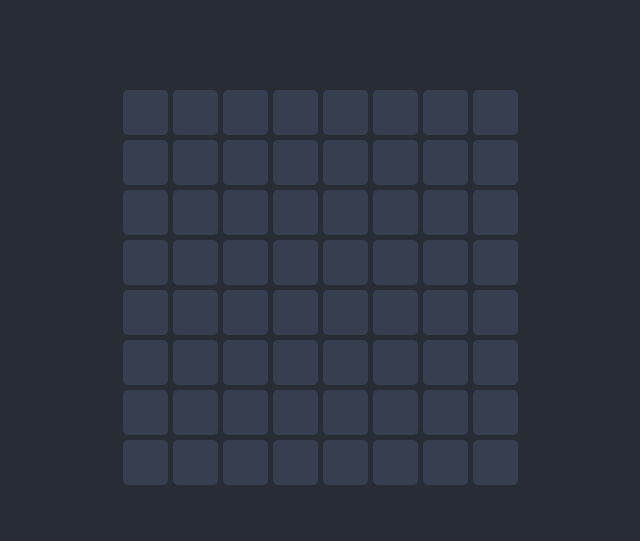
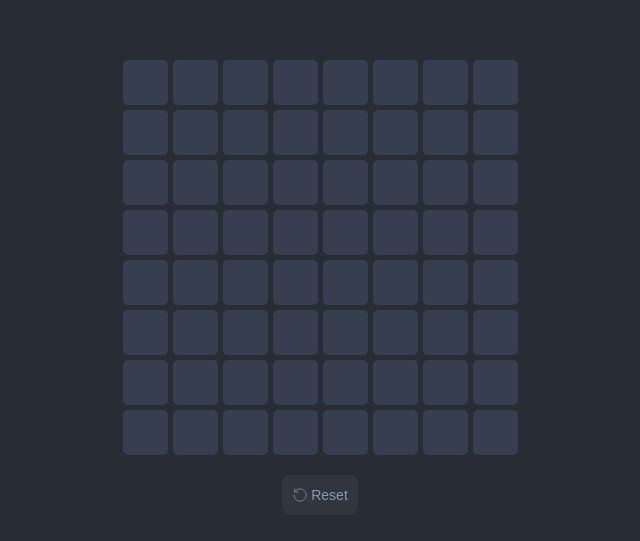
Before and after one commit to droff/knights-move, a React (Create React App) app: page / in a window 1280 px wide. Shown: the part 113-654 px from the top of the page, without its empty margins (320-960 px from the left). Built offline with nearby package versions, Linux system fonts and the light colour scheme.

Commit message:
Add control button

```diff
--- a/src/App.css
+++ b/src/App.css
@@ -1,19 +1,8 @@
-.App {
+.app {
   text-align: center;
 }
 
-.App-logo {
-  height: 40vmin;
-  pointer-events: none;
-}
-
-@media (prefers-reduced-motion: no-preference) {
-  .App-logo {
-    animation: App-logo-spin infinite 20s linear;
-  }
-}
-
-.App-header {
+.game {
   background-color: #282c34;
   min-height: 100vh;
   display: flex;
@@ -22,17 +11,8 @@
   justify-content: center;
   font-size: calc(10px + 2vmin);
   color: white;
-}
 
-.App-link {
-  color: #61dafb;
-}
-
-@keyframes App-logo-spin {
-  from {
-    transform: rotate(0deg);
-  }
-  to {
-    transform: rotate(360deg);
+  section {
+    padding: 10px;
   }
 }
--- a/src/App.tsx
+++ b/src/App.tsx
@@ -1,18 +1,20 @@
 import React from "react";
+import Board from "./components/Board/Board";
+import Control from "./components/Control/Control";
+import Game from "./components/Game/Game";
 import "./App.css";
-import { Game } from "./components/Game/Game";
-import Board from "./components/Board/Board";
 
 interface Props {}
 
 const App: React.FC<Props> = () => {
   return (
-    <div className="App">
-      <header className="App-header">
+    <div className="app">
+      <section className="game">
         <Game rows={8} cols={8}>
           <Board />
+          <Control />
         </Game>
-      </header>
+      </section>
     </div>
   );
 };
--- a/src/components/Board/Board.tsx
+++ b/src/components/Board/Board.tsx
@@ -1,7 +1,7 @@
 import React, { createContext, useContext } from "react";
-import "./Board.css";
 import Square from "../Square/Square";
 import { useGameContext } from "../Game/Game";
+import "./Board.css";
 
 interface BoardInterface {
   renderBoard: Function;
@@ -35,7 +35,7 @@ const Board: React.FC<{}> = () => {
 
   return (
     <BoardContext.Provider value={{ renderBoard }}>
-      <div className="board">{renderBoard()}</div>
+      <section className="board">{renderBoard()}</section>
     </BoardContext.Provider>
   );
 };
--- /dev/null
+++ b/src/components/Control/Control.css
@@ -0,0 +1,38 @@
+.control {
+  button {
+    align-items: center;
+    background-color: #30353f;
+    border-radius: 8px;
+    border-style: none;
+    box-sizing: border-box;
+    color: #8d99ae;
+    cursor: pointer;
+    display: flex;
+    font-size: 14px;
+    font-weight: 500;
+    height: 40px;
+    justify-content: center;
+    line-height: 20px;
+    list-style: none;
+    outline: none;
+    padding: 10px 10px;
+    position: relative;
+    text-align: center;
+    text-decoration: none;
+    transition: color 100ms;
+    vertical-align: baseline;
+    user-select: none;
+    -webkit-user-select: none;
+    touch-action: manipulation;
+    user-select: none;
+
+    svg {
+      margin-right: 3px;
+    }
+  }
+
+  button:hover,
+  button:focus {
+    background-color: #363e50;
+  }
+}
--- /dev/null
+++ b/src/components/Control/Control.tsx
@@ -0,0 +1,49 @@
+import React from "react";
+import "./Control.css";
+import { useGameContext } from "../Game/Game";
+
+const Control: React.FC<{}> = (): React.ReactNode => {
+  const { resetGame } = useGameContext();
+
+  const handleReset = () => {
+    resetGame();
+  };
+
+  return (
+    <section className="control">
+      <button onClick={handleReset}>
+        <svg
+          width="16px"
+          height="16px"
+          viewBox="0 0 21 21"
+          xmlns="http://www.w3.org/2000/svg"
+        >
+          <g id="SVGRepo_bgCarrier" strokeWidth="0"></g>
+          <g
+            id="SVGRepo_tracerCarrier"
+            strokeLinecap="round"
+            strokeLinejoin="round"
+          ></g>
+          <g id="SVGRepo_iconCarrier">
+            {" "}
+            <g
+              fill="none"
+              fillRule="evenodd"
+              stroke="#8d99ae"
+              strokeLinecap="round"
+              strokeLinejoin="round"
+              transform="matrix(0 1 1 0 2.5 2.5)"
+            >
+              {" "}
+              <path d="m3.98652376 1.07807068c-2.38377179 1.38514556-3.98652376 3.96636605-3.98652376 6.92192932 0 4.418278 3.581722 8 8 8s8-3.581722 8-8-3.581722-8-8-8"></path>{" "}
+              <path d="m4 1v4h-4" transform="matrix(1 0 0 -1 0 6)"></path>{" "}
+            </g>{" "}
+          </g>
+        </svg>
+        Reset
+      </button>
+    </section>
+  );
+};
+
+export default Control;
--- a/src/components/Game/Game.tsx
+++ b/src/components/Game/Game.tsx
@@ -4,6 +4,7 @@ import { BoardType, MoveType, MovesType } from "../../types";
 interface GameInterface {
   board: BoardType;
   makeMove: Function;
+  resetGame: Function;
 }
 
 const GameContext = createContext<GameInterface | undefined>(undefined);
@@ -104,9 +105,17 @@ export const Game: React.FC<GameProps> = (props: GameProps) => {
     setBoard(updatedBoard);
   };
 
+  const resetGame = (): void => {
+    setBoard(fillBoardWithValues(0));
+    setCurrentMove(0);
+    setPrevCalculatedMoves([]);
+  };
+
   return (
-    <GameContext.Provider value={{ board, makeMove }}>
+    <GameContext.Provider value={{ board, makeMove, resetGame }}>
       {children}
     </GameContext.Provider>
   );
 };
+
+export default Game;
--- a/src/components/Square/Square.tsx
+++ b/src/components/Square/Square.tsx
@@ -1,6 +1,6 @@
 import React from "react";
+import { useGameContext } from "../Game/Game";
 import "./Square.css";
-import { useGameContext } from "../Game/Game";
 
 type SquareProps = {
   row: number;
```
